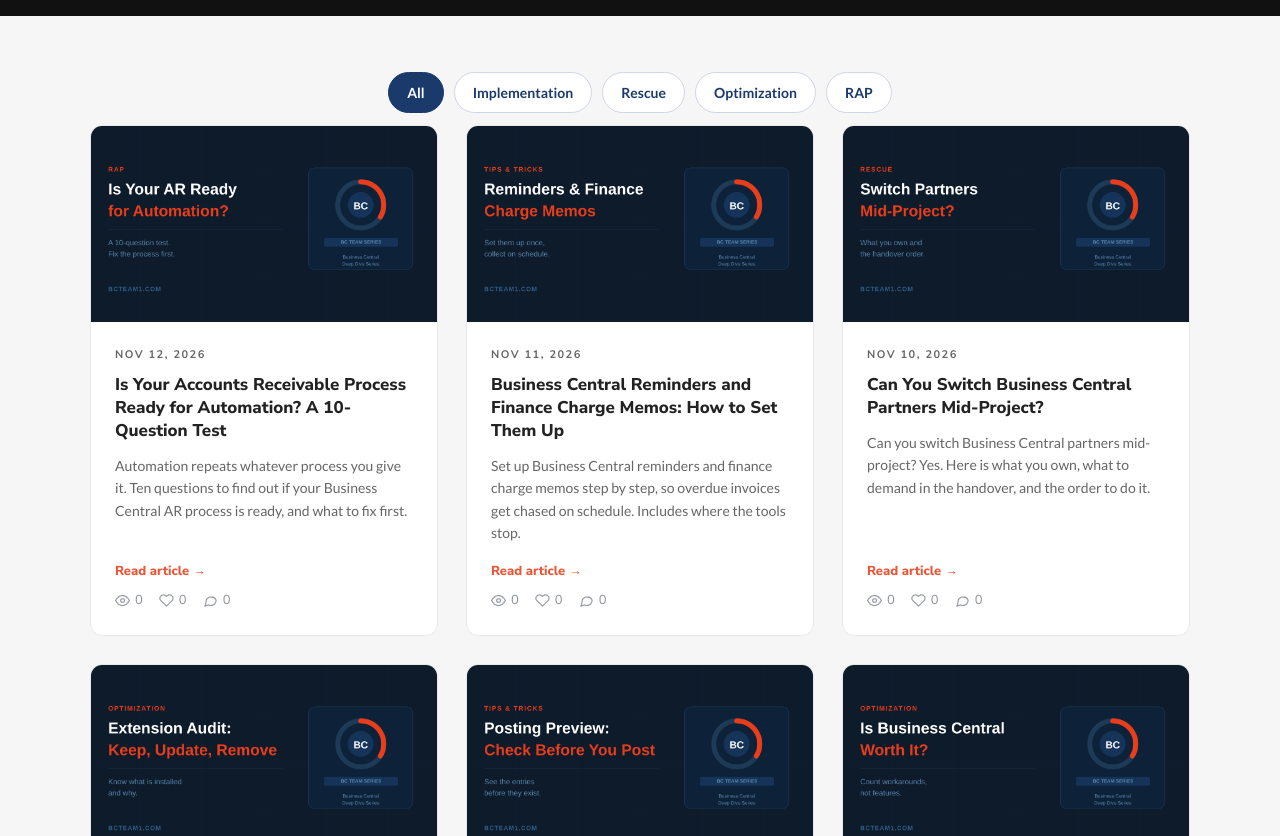
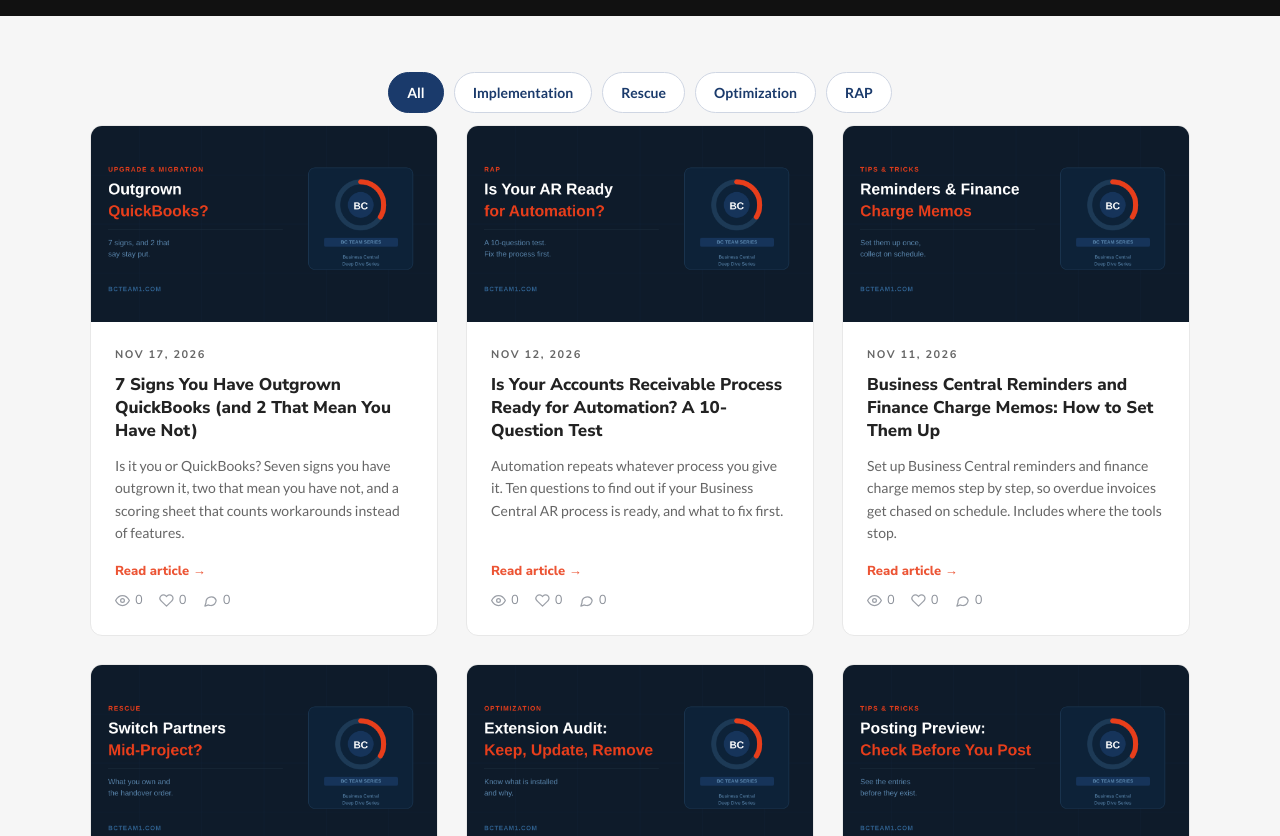
Before and after one commit to BCteam-1/bcteam1, a plain HTML site: page pages/blog.html in a window 1280 px wide. Shown: the part 440-1276 px from the top of the page. Drawn offline with Linux system fonts and the light colour scheme; no server answers.

Commit message:
chore: publish scheduled blog(s) [2026-11-17]

```diff
--- a/pages/blog.html
+++ b/pages/blog.html
@@ -101,6 +101,19 @@
     <p class="blog-filter-note" id="blog-filter-note" hidden></p>
 
     <div class="blog-grid" id="blog-grid">
+      <!-- Scheduled Post: Nov 17, 2026 -->
+      <article class="blog-card">
+        <img class="blog-card-thumb" src="/assets/blog/2026-11-17-outgrown-quickbooks-signs-cover.png" alt="7 Signs You Have Outgrown QuickBooks (and 2 That Mean You Have Not)" loading="lazy">
+        <div class="blog-card-body">
+          <div class="blog-card-date">Nov 17, 2026</div>
+          <h2 class="blog-card-title">
+            <a href="/pages/blog/2026-11-17-outgrown-quickbooks-signs.html">7 Signs You Have Outgrown QuickBooks (and 2 That Mean You Have Not)</a>
+          </h2>
+          <p class="blog-card-desc">Is it you or QuickBooks? Seven signs you have outgrown it, two that mean you have not, and a scoring sheet that counts workarounds instead of features.</p>
+          <a href="/pages/blog/2026-11-17-outgrown-quickbooks-signs.html" class="blog-card-link">Read article &#8594;</a>
+        </div>
+      </article>
+
       <!-- Scheduled Post: Nov 12, 2026 -->
       <article class="blog-card">
         <img class="blog-card-thumb" src="/assets/blog/2026-11-12-ar-automation-readiness-business-central-cover.png" alt="Is Your Accounts Receivable Process Ready for Automation? A 10-Question Test" loading="lazy">
```
Also changed, not shown: assets/blog/2026-11-17-outgrown-quickbooks-signs-cover.png (renamed from assets/scheduled/2026-11-17-outgrown-quickbooks-signs-cover.png), pages/blog/2026-11-17-outgrown-quickbooks-signs.html (renamed from pages/scheduled/2026-11-17-outgrown-quickbooks-signs.html).
